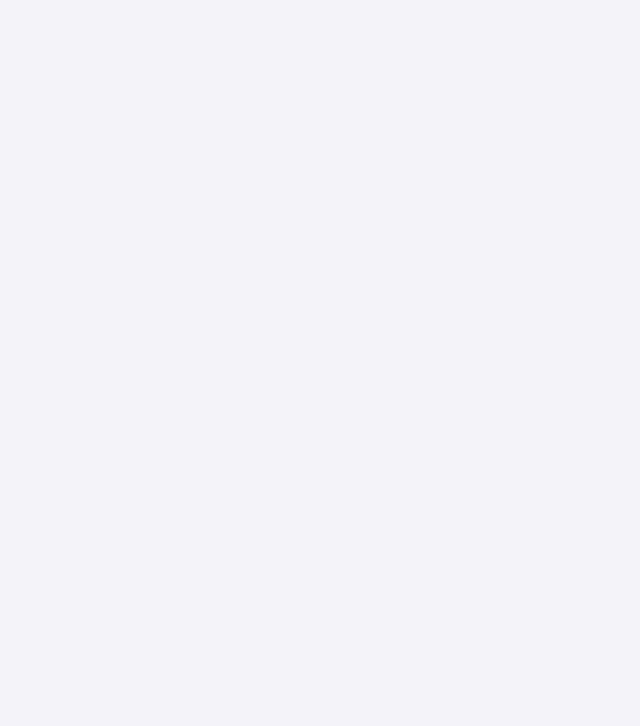
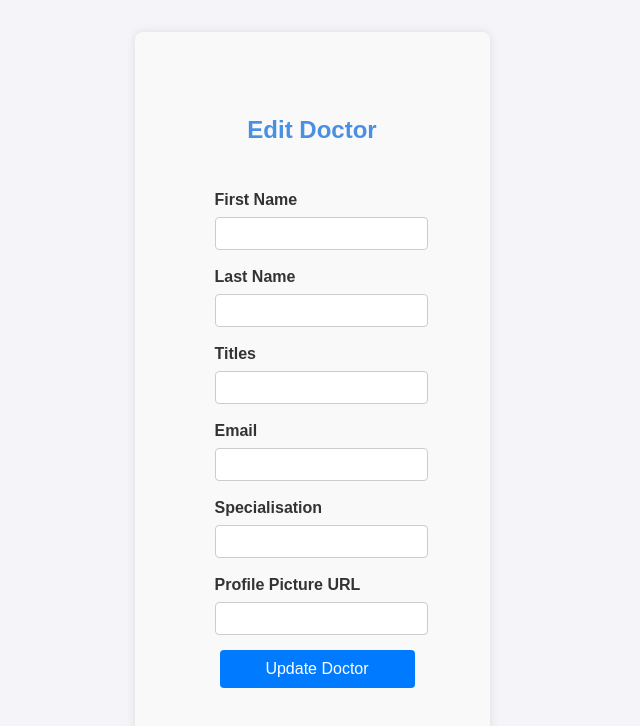
Before and after one commit to IT22148254/CSSE, a React (Vite) app in the folder frontend/: page /edit-doctor/1 in a window 1280 px wide. Before the commit this address had no page. Shown: the top 726 px of the page, without its empty margins (328-968 px from the left). Built offline with nearby package versions, Linux system fonts and the light colour scheme; no server answers.

Commit message:
d ed cmp

```diff
--- a/frontend/src/App.jsx
+++ b/frontend/src/App.jsx
@@ -4,6 +4,7 @@ import DoctorProfile from './pages/pbs/DoctorProfile';
 import LoginPage from './pages/pbs/LoginPage';
 import AddDoctorPage from './pages/pbs/AddDoctorPage';
 import ManageDoctorsPage from './pages/pbs/ManageDoctorsPage';
+import EditDoctorPage from './pages/pbs/EditDoctorPage';
 
 
 function App() {
@@ -15,6 +16,7 @@ function App() {
         <Route path='/login' element={<LoginPage/>} />
         <Route path='/add-doctor' element={<AddDoctorPage/>} />
         <Route path='/manage-doctors' element={<ManageDoctorsPage/>} />
+        <Route path='/edit-doctor/:id' element={<EditDoctorPage/>} />
       </Routes>
     </Router>
   );
--- /dev/null
+++ b/frontend/src/pages/pbs/EditDoctorPage.css
@@ -0,0 +1,59 @@
+/* EditDoctorPage.css */
+
+.edit-doctor-page {
+    max-width: 1200px;
+    margin: 0 auto;
+    padding: 60px;
+    background-color: #f9f9f9;
+    border-radius: 8px;
+    box-shadow: 0 0 10px rgba(0, 0, 0, 0.1);
+  }
+
+  .edit-doctor-page h2 {
+    text-align: center;
+    margin-bottom: 20px;
+  }
+
+  .form {
+    display: flex;
+    flex-direction: column;
+    padding: 20px;
+  }
+
+  .form-control {
+    margin-bottom: 15px;
+  }
+
+  .form-control label {
+    display: block;
+    margin-bottom: 5px;
+    font-weight: bold;
+  }
+
+  .form-control input {
+    width: 100%;
+    padding: 8px;
+    border: 1px solid #ccc;
+    border-radius: 4px;
+  }
+
+  .form-control .error {
+    color: red;
+    font-size: 0.875em;
+    margin-top: 5px;
+  }
+
+  button[type="submit"] {
+    width: 100%;
+    padding: 10px;
+    background-color: #007bff;
+    color: white;
+    border: none;
+    border-radius: 4px;
+    cursor: pointer;
+    font-size: 1em;
+  }
+
+  button[type="submit"]:hover {
+    background-color: #0056b3;
+  }
--- /dev/null
+++ b/frontend/src/pages/pbs/EditDoctorPage.jsx
@@ -0,0 +1,104 @@
+import React, { useEffect, useState } from 'react';
+import { Formik, Form, Field, ErrorMessage } from 'formik';
+import * as Yup from 'yup';
+import './EditDoctorPage.css';
+import axios from 'axios';
+import { useNavigate, useParams } from 'react-router-dom';
+import { getHospitalData } from "../../util/authUtil";
+
+const EditDoctorPage = () => {
+  const [initialValues, setInitialValues] = useState({
+    hospital: '',
+    firstName: '',
+    lastName: '',
+    titles: '',
+    email: '',
+    specialisation: '',
+    profilePic: ''
+  });
+
+  const validationSchema = Yup.object({
+    firstName: Yup.string().required('First name is required').trim(),
+    lastName: Yup.string().required('Last name is required').trim(),
+    titles: Yup.string().required('Titles are required'),
+    email: Yup.string().email('Invalid email format').required('Email is required').trim(),
+    specialisation: Yup.string().required('Specialisation is required').trim(),
+    profilePic: Yup.string().url('Invalid URL format')
+  });
+
+  const navigate = useNavigate();
+  const { id } = useParams();
+  const hospitalData = getHospitalData();
+
+  useEffect(() => {
+    axios.get(`http://localhost:5000/api/doctors/${id}`)
+      .then(response => {
+        setInitialValues(response.data);
+      })
+      .catch(error => {
+        console.error('Error fetching doctor data:', error);
+      });
+  }, [id]);
+
+  const onSubmit = async(values) => {
+    console.log('Form data', {...values, hospital: hospitalData._id});
+    await axios.put(`http://localhost:5000/api/doctors/${id}`, {...values});
+    alert('Doctor updated successfully');
+    navigate('/');
+  };
+
+  return (
+    <div className="edit-doctor-page">
+      <h2>Edit Doctor</h2>
+      <Formik
+        enableReinitialize
+        initialValues={initialValues}
+        validationSchema={validationSchema}
+        onSubmit={onSubmit}
+      >
+        <Form className="form">
+
+          <div className="form-control">
+            <label htmlFor="firstName">First Name</label>
+            <Field type="text" id="firstName" name="firstName" />
+            <ErrorMessage name="firstName" component="div" className="error" />
+          </div>
+
+          <div className="form-control">
+            <label htmlFor="lastName">Last Name</label>
+            <Field type="text" id="lastName" name="lastName" />
+            <ErrorMessage name="lastName" component="div" className="error" />
+          </div>
+
+          <div className="form-control">
+            <label htmlFor="titles">Titles</label>
+            <Field type="text" id="titles" name="titles" />
+            <ErrorMessage name="titles" component="div" className="error" />
+          </div>
+
+          <div className="form-control">
+            <label htmlFor="email">Email</label>
+            <Field type="email" id="email" name="email" />
+            <ErrorMessage name="email" component="div" className="error" />
+          </div>
+
+          <div className="form-control">
+            <label htmlFor="specialisation">Specialisation</label>
+            <Field type="text" id="specialisation" name="specialisation" />
+            <ErrorMessage name="specialisation" component="div" className="error" />
+          </div>
+
+          <div className="form-control">
+            <label htmlFor="profilePic">Profile Picture URL</label>
+            <Field type="text" id="profilePic" name="profilePic" />
+            <ErrorMessage name="profilePic" component="div" className="error" />
+          </div>
+
+          <button type="submit">Update Doctor</button>
+        </Form>
+      </Formik>
+    </div>
+  );
+};
+
+export default EditDoctorPage;
```
